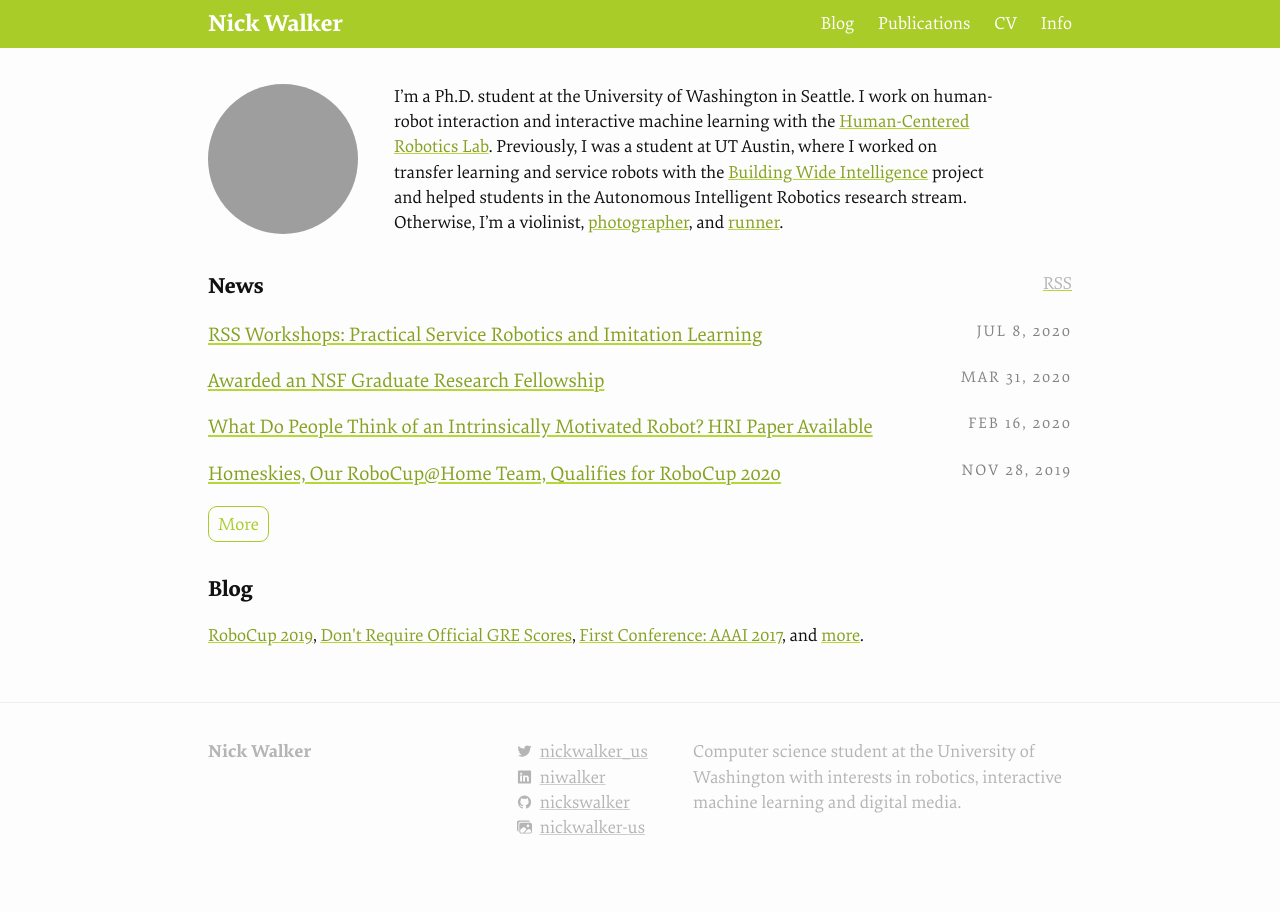
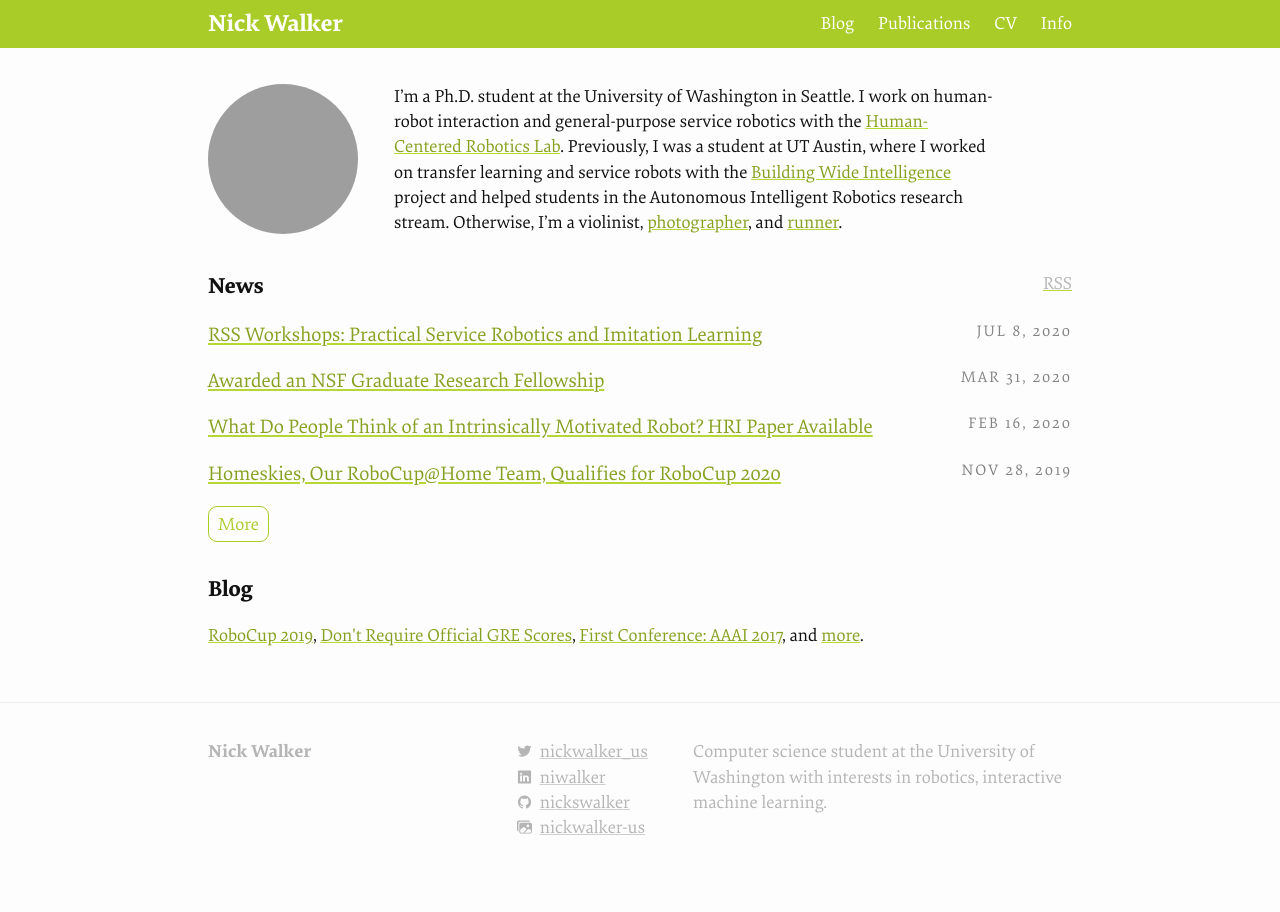
Before and after one commit to nickswalker/nickwalker.us, a Jekyll site: the page built from pages/index.md, in a window 1280 px wide. Built offline with Jekyll 4.4.1, drawn with Linux system fonts in a browser that asks for light colours; nearby versions of some CDN libraries; grey boxes are pictures that could not be loaded.

Commit message:
Update bios

```diff
--- a/_config.yml
+++ b/_config.yml
@@ -2,7 +2,7 @@
 first_last_name: Nick Walker
 email: nick@nickwalker.us
 description: > # this means to ignore newlines until "baseurl:"
-  Computer science student at the University of Washington with interests in robotics, interactive machine learning and digital media.
+  Computer science student at the University of Washington with interests in robotics, interactive machine learning.
 baseurl: "" # Subpath, in my case, root
 url: "https://nickwalker.us" # includes protocol
 
--- a/pages/index.md
+++ b/pages/index.md
@@ -1,5 +1,5 @@
 ---
 layout: home
-bio: I'm a Ph.D. student at the University of Washington in Seattle. I work on human-robot interaction and interactive machine learning with the [Human-Centered Robotics Lab](https://hcrlab.cs.washington.edu). Previously, I was a student at UT Austin, where I worked on transfer learning and service robots with the [Building Wide Intelligence](http://www.cs.utexas.edu/~larg/bwi_web/) project and helped students in the Autonomous Intelligent Robotics research stream. Otherwise, I'm a violinist, [photographer](https://flickr.com/photos/nickwalker-us), and [runner](https://www.strava.com/athletes/35387878).
+bio: I'm a Ph.D. student at the University of Washington in Seattle. I work on human-robot interaction and general-purpose service robotics with the [Human-Centered Robotics Lab](https://hcrlab.cs.washington.edu). Previously, I was a student at UT Austin, where I worked on transfer learning and service robots with the [Building Wide Intelligence](http://www.cs.utexas.edu/~larg/bwi_web/) project and helped students in the Autonomous Intelligent Robotics research stream. Otherwise, I'm a violinist, [photographer](https://flickr.com/photos/nickwalker-us), and [runner](https://www.strava.com/athletes/35387878).
 permalink: index.html
 ---
```
